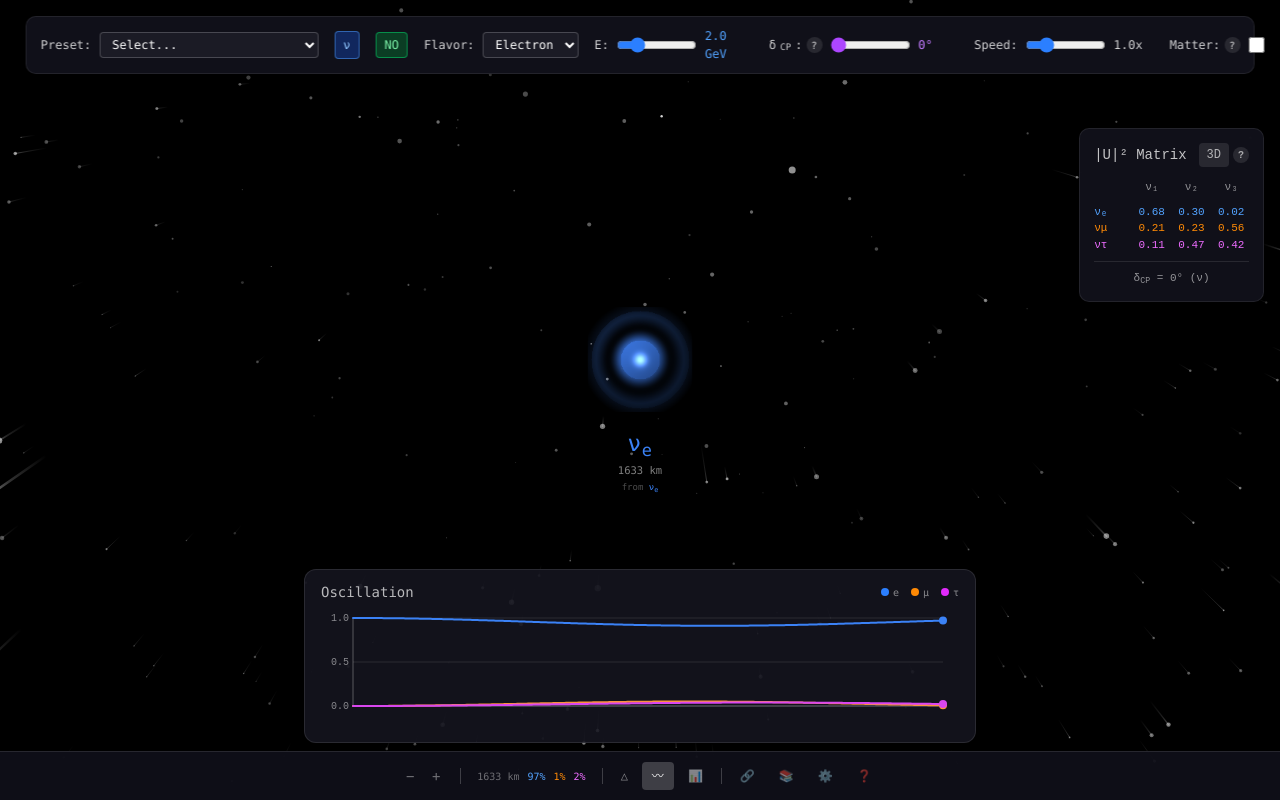
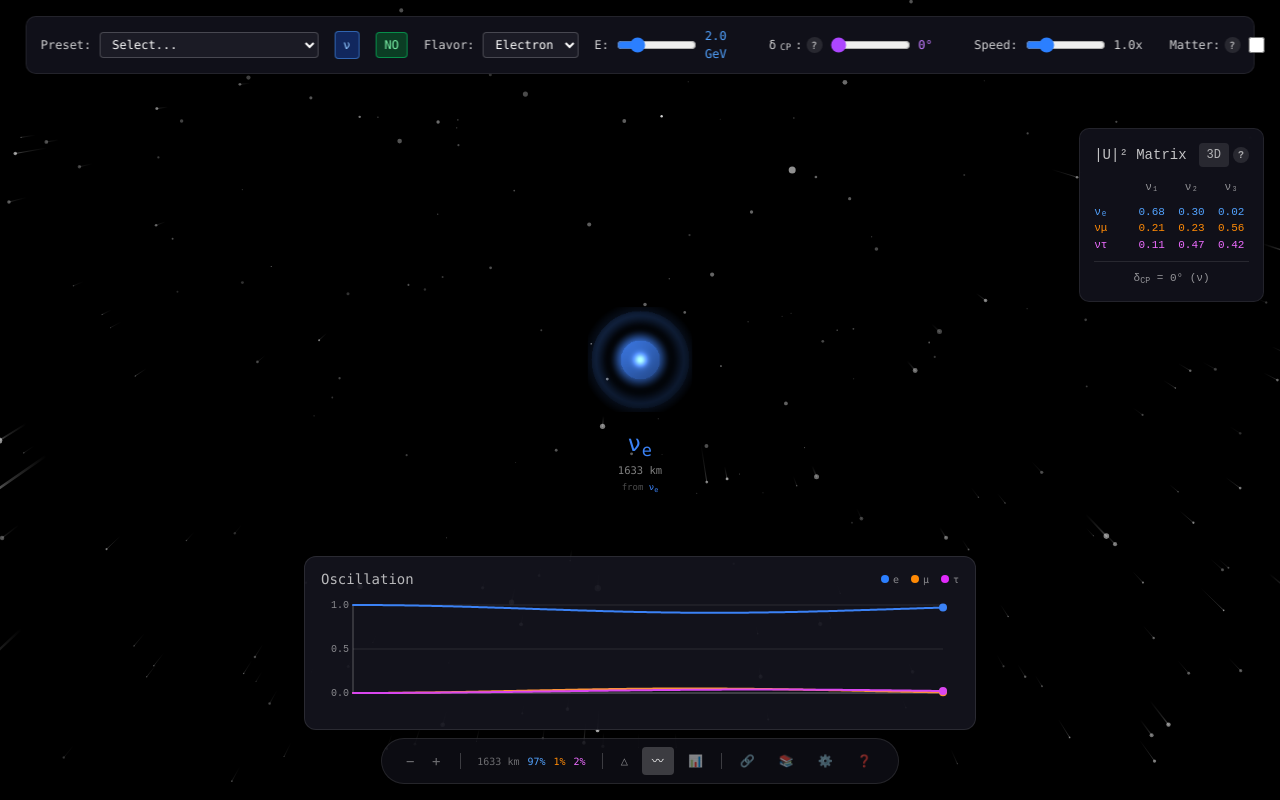
Before and after one commit to planckeon/itn, a React (Vite) app: page / in a window 1280 px wide. Built offline with nearby package versions, Linux system fonts and the light colour scheme.

Commit message:
style: floating translucent control pill instead of full-width bar
Changes:
- Control bar now a centered floating pill with rounded-full
- Translucent background (rgba 0.6) with backdrop blur
- Subtle border instead of border-top
- Stars visible through the controls

```diff
--- a/src/App.tsx
+++ b/src/App.tsx
@@ -124,14 +124,16 @@ function BottomHUD({ onOpenLearnMore, onOpenSettings, onOpenHelp }: BottomHUDPro
 				</div>
 			)}
 
-			{/* Control bar - always visible */}
-			<div
-				className="flex items-center justify-center gap-2 py-2.5 px-4 pointer-events-auto"
-				style={{
-					background: "rgba(15, 15, 25, 0.95)",
-					borderTop: "1px solid rgba(255, 255, 255, 0.1)",
-				}}
-			>
+			{/* Control bar - floating pill, not full-width */}
+			<div className="flex justify-center pb-4 pointer-events-auto">
+				<div
+					className="flex items-center gap-2 py-2 px-4 rounded-full"
+					style={{
+						background: "rgba(20, 20, 30, 0.6)",
+						backdropFilter: "blur(12px)",
+						border: "1px solid rgba(255, 255, 255, 0.1)",
+					}}
+				>
 				{/* Zoom controls */}
 				<div className="flex items-center gap-0.5 mr-1">
 					<button
@@ -245,6 +247,7 @@ function BottomHUD({ onOpenLearnMore, onOpenSettings, onOpenHelp }: BottomHUDPro
 					</button>
 				</div>
 			</div>
+			</div>
 
 			{/* Share modal */}
 			{shareOpen && (
```
